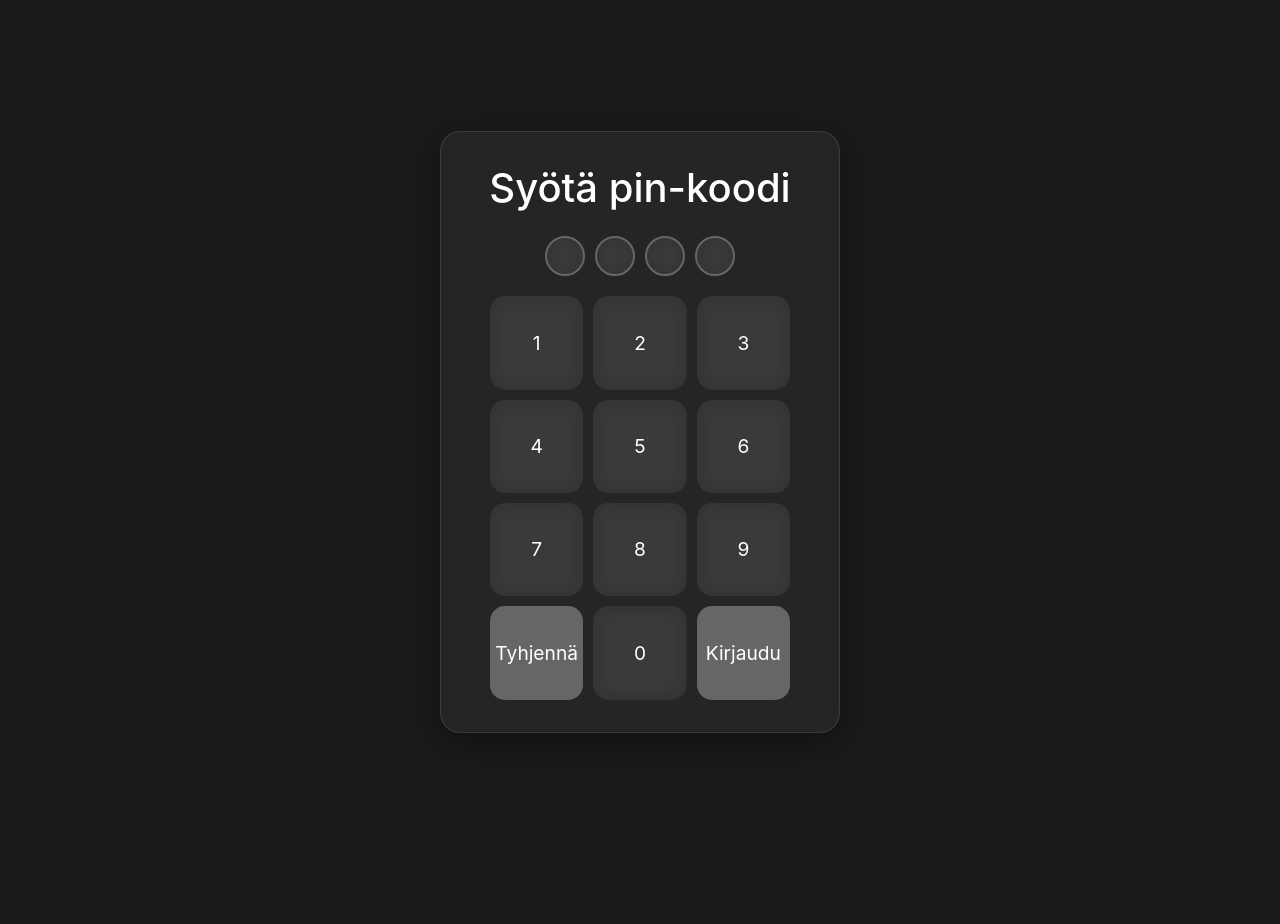
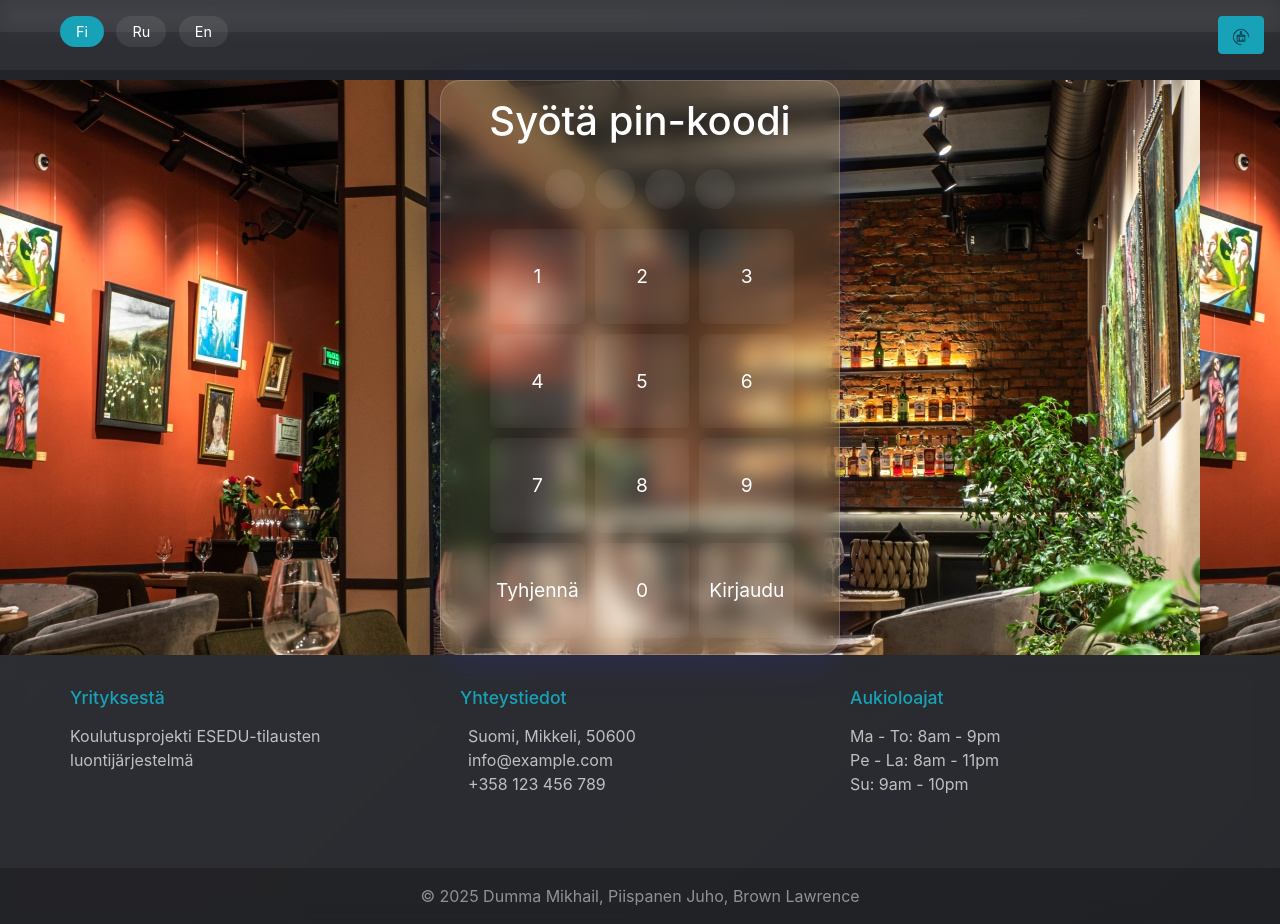
Before and after one commit to mikdum/naytto, a plain HTML site: page src/pages/login.html in a window 1280 px wide. Before the commit the page ends 800 px from the top, so only its background shows below. Drawn offline with nearby package versions, Linux system fonts and the light colour scheme.

Commit message:
login done

```diff
--- a/src/assets/css/login.css
+++ b/src/assets/css/login.css
@@ -1,65 +1,32 @@
 
-:root {
-    --bg: #1a1a1a;
-    --fg: #ffffff;
-    --border: #666666;
-    --button-bg: rgba(255, 255, 255, 0.05);
-    --button-hover: rgba(255, 255, 255, 0.1);
-    --clear-bg: #666666;
-    --clear-hover: #808080;
-    --card-bg: rgba(255, 255, 255, 0.05);
-    --border-light: rgba(255, 255, 255, 0.1);
-    --box-shadow: 0 8px 32px 0 rgba(0, 0, 0, 0.37);
+.main-content2{
+    background-image: url('../../../images/ravintola.jpg');
+    min-width: 300px;
 }
+.login-card{
+    height: 50%;
+    display: block;
+    margin-left: auto;
+    margin-right: auto;
+    margin-top: 10vmin;
+    padding: 1rem;
 
+}
+.menu-card, #right-panel-adm {
+    background: rgba(255, 255, 255, 0.1);
+    backdrop-filter: blur(10px);
+    border-radius: 20px;
 
-[data-theme="light"] {
-    --bg: #f0f0f0;
-    --fg: #000000;
-    --border: #bbbbbb;
-    --button-bg: rgba(0, 0, 0, 0.05);
-    --button-hover: rgba(0, 0, 0, 0.1);
-    --clear-bg: #bbbbbb;
-    --clear-hover: #999999;
-    --card-bg: rgba(255, 255, 255, 0.8);
-    --border-light: rgba(0, 0, 0, 0.1);
-    --box-shadow: 0 8px 32px 0 rgba(0, 0, 0, 0.2);
+    text-align: center;
+    box-shadow: 0 8px 32px 0 rgba(31, 38, 135, 0.37);
+    border: 1px solid rgba(255, 255, 255, 0.18);
 }
-
-
-body {
-    background: var(--bg);
-    min-height: 100vh;
-    display: flex;
-    justify-content: center;
-    align-items: center;
-    margin: 0;
-    padding: 0;
-    color: var(--fg);
-    transition: background 0.3s, color 0.3s;
-}
-
-.main-container {
-    width: 100%;
-    max-width: 1200px;
-    margin: 0 auto;
-    padding: 2rem;
-}
-
-.main-content {
-    display: flex;
-    justify-content: center;
-    align-items: center;
-    width: 100%;
-}
-
 .pin-container {
     display: flex;
     justify-content: center;
     gap: 10px;
     margin: 20px 0;
 }
-
 .pin-digit {
     width: 40px;
     height: 40px;
@@ -76,7 +43,8 @@ body {
 }
 
 .pin-digit.filled {
-    background: var(--border);
+
+    background: black;
 }
 
 .keypad {
@@ -85,28 +53,23 @@ body {
     gap: 10px;
     max-width: 300px;
     margin: 0 auto;
-    width: 100%;
 }
-
 .btn-num,
 .btn-clear,
 .btn-enter {
     aspect-ratio: 1;
-    min-width: 60px;
-    min-height: 60px;
+
     display: flex;
     align-items: center;
     justify-content: center;
     font-size: 1.2rem;
-    border-radius: 15px;
+    border-radius: 1vmin;
     cursor: pointer;
     transition: all 0.3s ease;
     backdrop-filter: blur(10px);
     border: 1px solid var(--border-light);
     color: var(--fg);
 }
-
-
 .btn-num {
     background: var(--button-bg);
     border: none;
@@ -116,8 +79,6 @@ body {
     background: var(--button-hover);
     transform: translateY(-2px);
 }
-
-
 .btn-clear,
 .btn-enter {
     background: var(--clear-bg);
@@ -130,16 +91,3 @@ body {
     transform: translateY(-2px);
     box-shadow: 0 5px 15px rgba(128, 128, 128, 0.4);
 }
-
-.login-card {
-    background: var(--card-bg);
-    backdrop-filter: blur(10px);
-    border-radius: 20px;
-    padding: 2rem;
-    text-align: center;
-    box-shadow: var(--box-shadow);
-    border: 1px solid var(--border-light);
-    max-width: 400px;
-    width: 100%;
-    transition: background 0.3s, border 0.3s, box-shadow 0.3s;
-}
--- a/src/assets/js/adminstrators.js
+++ b/src/assets/js/adminstrators.js
@@ -421,6 +421,8 @@ function createTrEpty() {
 function clearCache() {
   localStorage.removeItem("nayttoUsers");
   localStorage.removeItem("nayttoMenu");
+  localStorage.removeItem("nayttoTables");
+
   var current = document.getElementsByClassName("active");
   while (rightPanelAdm.firstChild) {
     rightPanelAdm.removeChild(rightPanelAdm.firstChild);
@@ -431,6 +433,9 @@ function clearCache() {
   }
   else if (current[0].dataset.lang === "menu") {
     createmenuPanel();
+  }
+  else if (current[0].dataset.lang === "tables") {
+    createtablePanel();
   }
 
 
--- a/src/assets/js/login.js
+++ b/src/assets/js/login.js
@@ -1,6 +1,5 @@
 
 let pinCode = "";
-const correctPin = "1234";
 
 // Lisää numero PIN-koodiin
 document.querySelectorAll('.btn-num').forEach(button => {
@@ -20,13 +19,52 @@ document.querySelector('.btn-clear').addEventListener('click', () => {
 
 // Tarkista PIN-koodi
 document.querySelector('.btn-enter').addEventListener('click', () => {
-    if (pinCode === correctPin) {
+
+    nayttoUsers = localStorage.getItem("nayttoUsers");
+    if (nayttoUsers != null) {
+        users = JSON.parse(nayttoUsers);
+        checkPinCode();
+
+    }
+    else {
+
+        var langfile = '../data/users.json';
+        fetch(langfile)
+            .then(response => response.json())
+            .then(langData => {
+                users = langData;
+                checkPinCode();
+            });
+    }
+
+
+
+});
+
+function checkPinCode() {
+
+    currentUser = users.filter((e, i) => e.pin === pinCode);
+    console.log(pinCode);
+    console.log(currentUser);
+    if (currentUser.length > 0 && currentUser[0].role === "kokki") {
+        window.location.href = '/src/pages/kokit.html';
+    }
+
+    else if (currentUser.length > 0 && currentUser[0].role === "tarjoilija") {
+        window.location.href = '/src/pages/tarjoilijat.html';
+    }
+    else if (currentUser.length > 0 && currentUser[0].role === "administrator") {
         window.location.href = '/src/pages/adminstrators.html';
-    } else {
+    }
+    else if (currentUser.length > 0 && currentUser[0].role === "boss") {
+        window.location.href = '/src/pages/ohjaaja.html';
+    }
+
+    else {
         pinCode = "";
         updatePinDisplay();
     }
-});
+}
 
 // Päivitä PIN-näyttö
 function updatePinDisplay() {
@@ -39,3 +77,10 @@ function updatePinDisplay() {
         }
     });
 }
+
+function clearCache() {
+    localStorage.removeItem("nayttoUsers");
+    localStorage.removeItem("nayttoMenu");
+    localStorage.removeItem("nayttoTables");
+
+  }
--- a/src/pages/login.html
+++ b/src/pages/login.html
@@ -1,17 +1,32 @@
 <!DOCTYPE html>
 <html lang="en">
+
 <head>
     <meta charset="UTF-8">
     <meta name="viewport" content="width=device-width, initial-scale=1.0">
-    <title>Login - Näyttö</title>
-    <link rel="stylesheet" href="https://cdn.jsdelivr.net/npm/bootstrap@4.3.1/dist/css/bootstrap.min.css">
-    <link rel="stylesheet" href="https://cdnjs.cloudflare.com/ajax/libs/font-awesome/5.15.4/css/all.min.css">
-    <link rel="stylesheet" href="/src/assets/css/style.css">
-    <link rel="stylesheet" href="/src/assets/css/login.css">
+    <title>Näyttö</title>
+    <link rel="stylesheet" href="https://cdn.jsdelivr.net/npm/bootstrap@4.3.1/dist/css/bootstrap.min.css"
+        integrity="sha384-ggOyR0iXCbMQv3Xipma34MD+dH/1fQ784/j6cY/iJTQUOhcWr7x9JvoRxT2MZw1T" crossorigin="anonymous">
+
+
+    <link rel="stylesheet" href="../assets/css/style.css">
+    <link rel="stylesheet" href="../assets/css/login.css">
 </head>
+
 <body>
-    <div class="main-container">
-        <main class="main-content">
+    <div class="main-container-adm">
+        <header class="header">
+            <div class="d-flex justify-content-between header">
+                <div class="container">
+                    <button type="button" class="btn btn-lang btn_active" data-btn="fi">Fi</button>
+                    <button type="button" class="btn btn-lang" data-btn="ru">Ru</button>
+                    <button type="button" class="btn btn-lang" data-btn="en">En</button>
+                </div>
+
+                <button type="button" class="btn btn-info ml-1 " onclick="clearCache()"><img
+                        src='/images/clearCache.png' style="width: 20px; height: 20px;"></button>
+        </header>
+        <main class="main-content2">
             <div class="login-card">
                 <h1 class="mb-4" data-lang="EnterPinCode">Enter Pin code</h1>
                 <div class="pin-container">
@@ -35,9 +50,54 @@
                     <button class="btn-enter" data-lang="Enter">E</button>
                 </div>
             </div>
+
         </main>
     </div>
-    <script src="/src/assets/js/common.js"></script>
-    <script src="/src/assets/js/login.js"></script>
+
+
+
+
+    <footer>
+        <div class="container footer-content">
+            <div class="row">
+                <div class="col-lg-4 footer-section">
+                    <h5 data-lang="AboutCompanytitle">About company</h5>
+                    <p data-lang="AboutCompanyDescription">
+                        Educational project ESEDU order creation system
+                    </p>
+                </div>
+
+                <div class="col-lg-4 footer-section">
+                    <h5 data-lang="ContactInfo">Contact information</h5>
+                    <ul class="list-unstyled">
+                        <li><i class="fas fa-map-marker-alt mr-2"></i> <span data-lang="Kaupunki">Finland, Mikkeli,
+                                50600</span></li>
+                        <li><i class="fas fa-envelope mr-2"></i> info@example.com</li>
+                        <li><i class="fas fa-phone mr-2"></i> +358 123 456 789</li>
+                    </ul>
+                </div>
+
+                <div class="col-lg-4 footer-section">
+                    <h5 data-lang="Openinghours">Opening hours</h5>
+                    <ul class="list-unstyled">
+                        <li><span data-lang="Openinghours11">Mon - Thu</span>: <span data-lang="Openinghours12">8am -
+                                9pm</span></li>
+                        <li><span data-lang="Openinghours21">Fri - Sat</span>: <span data-lang="Openinghours22">8am -
+                                11pm</span></li>
+                        <li><span data-lang="Openinghours31">Sun</span>: <span data-lang="Openinghours32">9am -
+                                10pm</span></li>
+                    </ul>
+                </div>
+            </div>
+        </div>
+        <div class="copyright" data-lang="Copyright">
+            © 2024 Näyttö. All rights reserved.
+        </div>
+    </footer>
+
+    <script src="../assets/js/common.js"></script>
+    <script src="../assets/js/login.js"></script>
+
 </body>
+
 </html>
```
